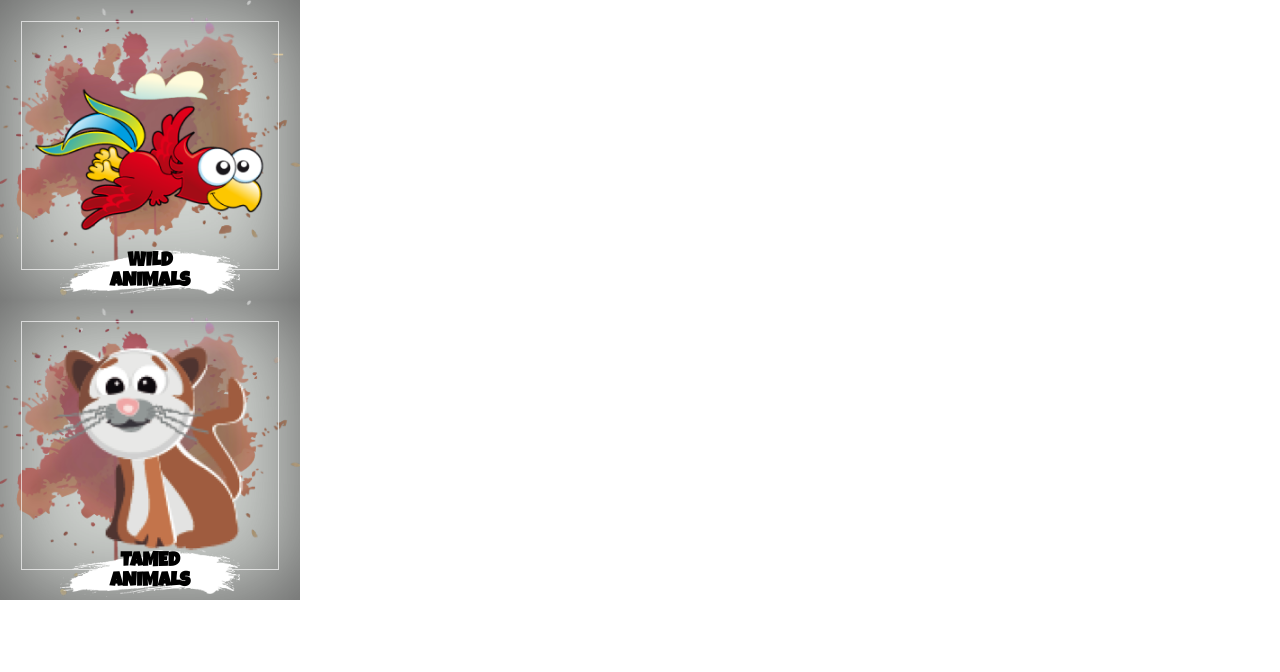
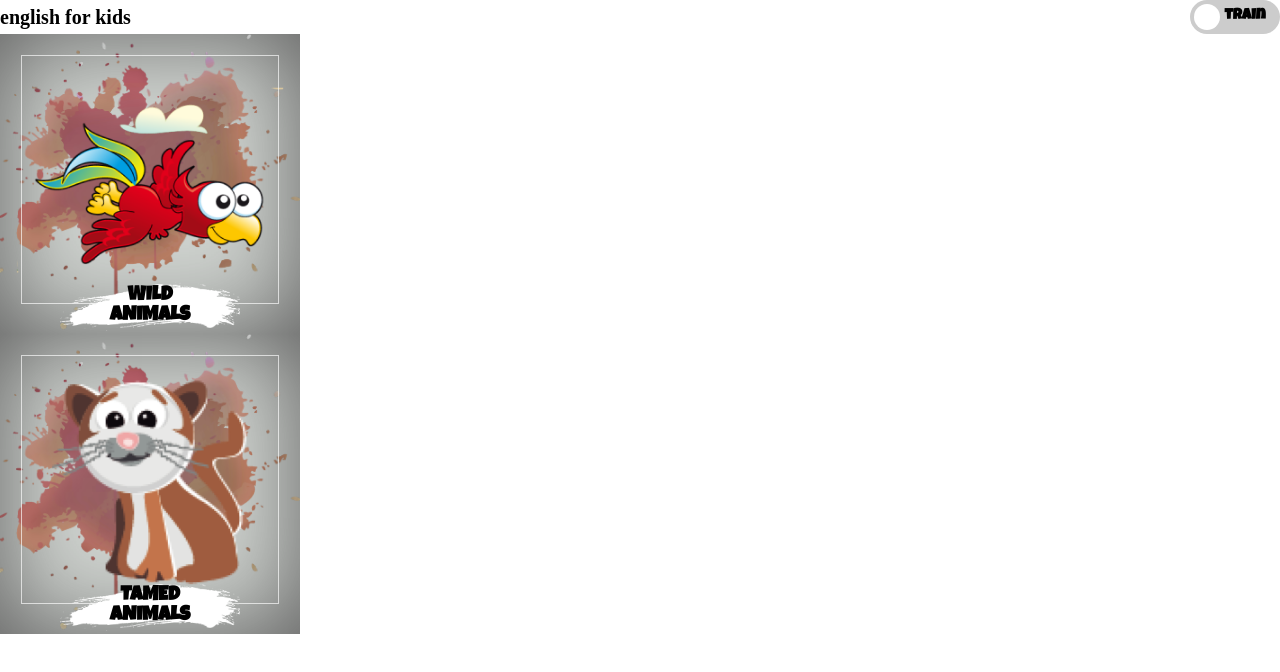
Before and after one commit to little-plumelet/RSschool_english-for-kids-2021, a website built with webpack: page english-for-kids-base/index.html in a window 1280 px wide. Built offline with nearby package versions, Linux system fonts and the light colour scheme.

Commit message:
feat: add header - title and slider-button

```diff
--- a/english-for-kids-base/src/card/class_card.ts
+++ b/english-for-kids-base/src/card/class_card.ts
@@ -1,7 +1,7 @@
 import createDomElement from '../shared/shared_functions/create-dom-element';
 import IcardData from './interface_card_data';
 import defaultCardParams from './default_card_data_html';
-import Button from '../shared/shared_classes/class-button';
+import Button from '../shared/shared_classes/class_button';
 import { updateCardParams, clearCardParams } from './card-auxiliary_functions';
 import CARD_CONSTANTS from '../shared/constants/card-constants';
 
--- /dev/null
+++ b/english-for-kids-base/src/header/class_header.ts
@@ -0,0 +1,48 @@
+import CheckboxButton from '../shared/shared_classes/class_checkbox_button';
+import createDomElement from '../shared/shared_functions/create-dom-element';
+
+const defaultHeaderParams = {
+  header: {
+    tegName: 'header',
+    classNames: ['header'],
+    attributes: [[]],
+  },
+  wrapper: {
+    tegName: 'div',
+    classNames: ['wrapper'],
+    attributes: [[]],
+  },
+  burgerMenu: {
+    tegName: 'div',
+    classNames: ['burger-menu'],
+    attributes: [[]],
+  },
+  title: {
+    tegName: 'h1',
+    classNames: ['title'],
+    attributes: [[]],
+    result: 'english for kids',
+  },
+};
+export default class Header {
+  header: HTMLElement;
+
+  headerWrapper: HTMLElement;
+
+  // burgerMenu: ;
+
+  title: HTMLElement;
+
+  switchButton: CheckboxButton;
+
+  constructor() {
+    this.header = createDomElement(defaultHeaderParams.header);
+    this.headerWrapper = createDomElement(defaultHeaderParams.wrapper);
+    this.title = createDomElement(defaultHeaderParams.title);
+    this.switchButton = new CheckboxButton();
+
+    this.header.appendChild(this.headerWrapper);
+    this.headerWrapper.appendChild(this.title);
+    this.headerWrapper.appendChild(this.switchButton.switchLabel);
+  }
+}
--- /dev/null
+++ b/english-for-kids-base/src/header/create_header.ts
@@ -0,0 +1,5 @@
+import Header from './class_header';
+
+const header = new Header();
+
+export default header;
--- a/english-for-kids-base/src/index.ts
+++ b/english-for-kids-base/src/index.ts
@@ -1,8 +1,9 @@
 import './styles.scss';
-import Card from './card/class_card';
-import { animalsData, animalsCategoriesData } from './shared/input_data/cards_data/animals-cards-data';
-import SetOfCards from './set-of-cards/class_set_of_cards';
-import router from './router/create_router';
+import header from './header/create_header';
+// import Card from './card/class_card';
+import { animalsCategoriesData } from './shared/input_data/cards_data/animals-cards-data';
+// import SetOfCards from './set-of-cards/class_set_of_cards';
+// import router from './router/create_router';
 import IcategoryCardData from './category-card/interface_category_card_data';
 import CategoryCard from './category-card/class_category_card';
 // import IcardData from './card/interface-card-data';
@@ -35,6 +36,8 @@ console.log(newSet);
 // document.body.appendChild(newSet.setContainer);
 */
 
+document.body.appendChild(header.header);
+
 // перенести функцию в подходящий файл и папку!!!!!!
 function createAllCategories(): void {
   const categories = Object.values(animalsCategoriesData);
--- a/english-for-kids-base/src/sass-components/constants.scss
+++ b/english-for-kids-base/src/sass-components/constants.scss
@@ -1,5 +1,11 @@
 @mixin card-title {
     font-family: 'Luckiest Guy', sans-serif;
     font-size: 20px;
-    font-weight: 600;
+    font-weight: 700;
 };
+
+@mixin text {
+    font-family: 'Luckiest Guy', sans-serif;
+    font-size: 15px;
+    font-weight: 700;
+};
--- /dev/null
+++ b/english-for-kids-base/src/sass-components/header.scss
@@ -0,0 +1,80 @@
+.header {
+    .wrapper {
+        display: flex;
+        justify-content: space-between;
+        align-items: center;
+    }
+}
+
+//Toggle-slider https://html5css.ru/howto/howto_css_switch.php
+.switch-game {
+    position: relative;
+    display: inline-block;
+    width: 90px;
+    height: 34px;
+  }
+
+  /* Hide default HTML checkbox */
+  .switch-game input {
+    opacity: 0;
+    width: 0;
+    height: 0;
+  }
+
+  /* The slider */
+  .switch-game-text {
+    position: absolute;
+    cursor: pointer;
+    top: 0;
+    left: 0;
+    right: 0;
+    bottom: 0;
+    background-color: #ccc;
+    -webkit-transition: .4s;
+    transition: .4s;
+
+    @include text;
+    padding-top: 8px;
+    padding-left: 20px;
+    text-align: center;
+  }
+
+  .switch-game-text:before {
+    position: absolute;
+    content: "";
+    height: 26px;
+    width: 26px;
+    left: 4px;
+    bottom: 4px;
+    background-color: white;
+    -webkit-transition: .4s;
+    transition: .4s;
+  }
+
+  input:checked + .switch-game-text {
+    background-color: #2196F3;
+
+    font-family: 'Cabin Sketch';
+    font-size: 15px;
+    padding-top: 8px;
+    text-align: left;
+  }
+
+  input:focus + .switch-game-text {
+    box-shadow: 0 0 1px #2196F3;
+  }
+
+  input:checked + .switch-game-text:before {
+    -webkit-transform: translateX(58px);
+    -ms-transform: translateX(58px);
+    transform: translateX(58px);
+  }
+
+  /* Rounded sliders */
+  .switch-game-text.round {
+    border-radius: 34px;
+  }
+
+  .switch-game-text.round:before {
+    border-radius: 50%;
+  }
--- /dev/null
+++ b/english-for-kids-base/src/shared/shared_classes/class_checkbox_button.ts
@@ -0,0 +1,37 @@
+import createDomElement from '../shared_functions/create-dom-element';
+
+const defaultCheckboxButtonParams = {
+  buttonLabel: {
+    tegName: 'label',
+    classNames: ['switch-game'],
+    attributes: [['type', 'checkbox']],
+  },
+  buttonInput: {
+    tegName: 'input',
+    classNames: ['switch-game-input'],
+    attributes: [['type', 'checkbox']],
+  },
+  buttonText: {
+    tegName: 'span',
+    classNames: ['switch-game-text', 'round'],
+    attributes: [[]],
+    result: 'train',
+  },
+};
+
+export default class CheckboxButton {
+  switchLabel: HTMLElement;
+
+  switchInput: HTMLElement;
+
+  switchSpan: HTMLElement;
+
+  constructor() {
+    this.switchLabel = createDomElement(defaultCheckboxButtonParams.buttonLabel);
+    this.switchInput = createDomElement(defaultCheckboxButtonParams.buttonInput);
+    this.switchSpan = createDomElement(defaultCheckboxButtonParams.buttonText);
+
+    this.switchLabel.appendChild(this.switchInput);
+    this.switchLabel.appendChild(this.switchSpan);
+  }
+}
--- a/english-for-kids-base/src/styles.scss
+++ b/english-for-kids-base/src/styles.scss
@@ -1,5 +1,6 @@
 @import './sass-components/main.scss';
 @import './sass-components/constants.scss';
+@import './sass-components/header.scss';
 @import './sass-components/card.scss';
 @import './sass-components/category-card.scss';
 @import './sass-components/set-of-cards.scss';
```
Also changed, not shown: english-for-kids-base/src/shared/shared_classes/class_button.ts (renamed from english-for-kids-base/src/shared/shared_classes/class-button.ts).
